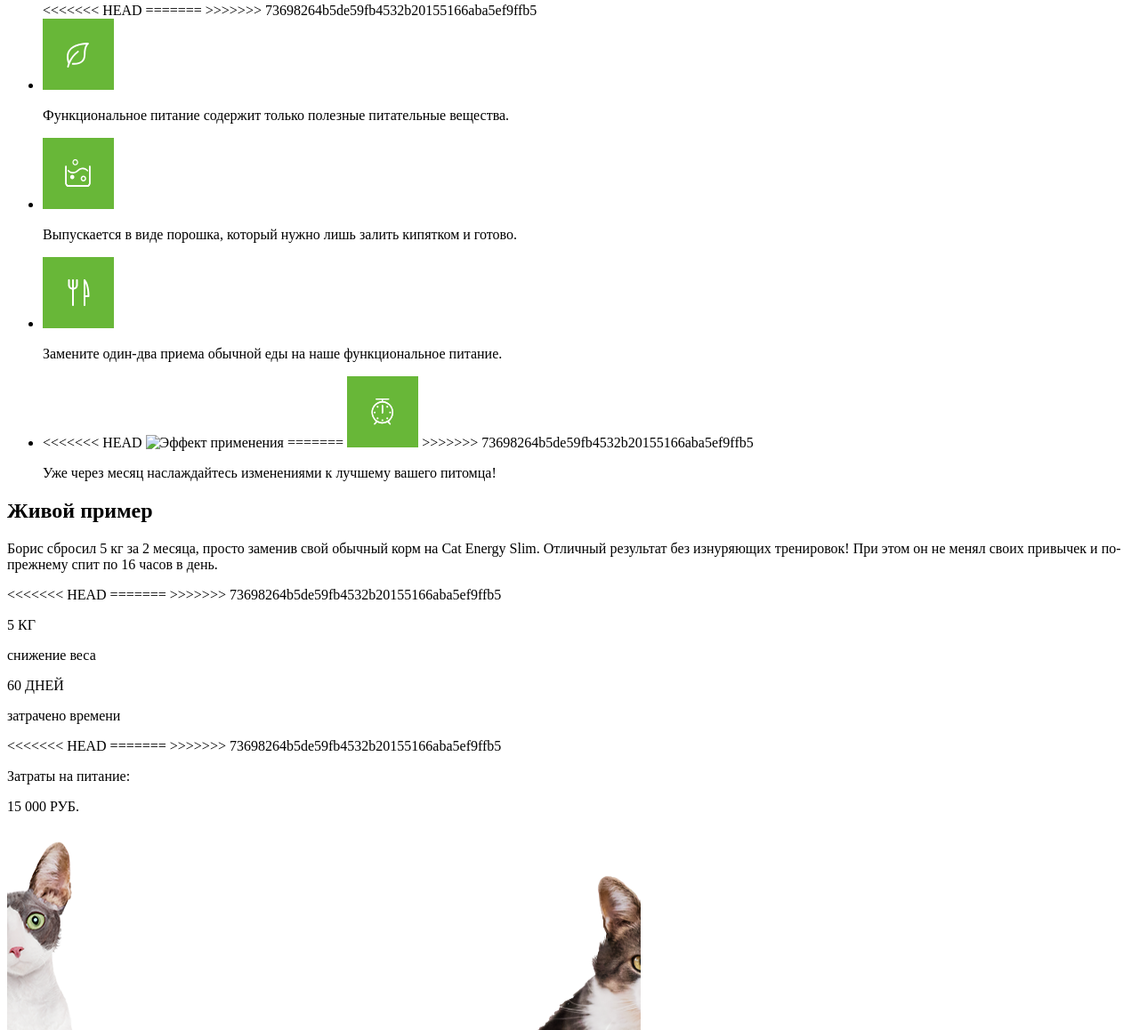
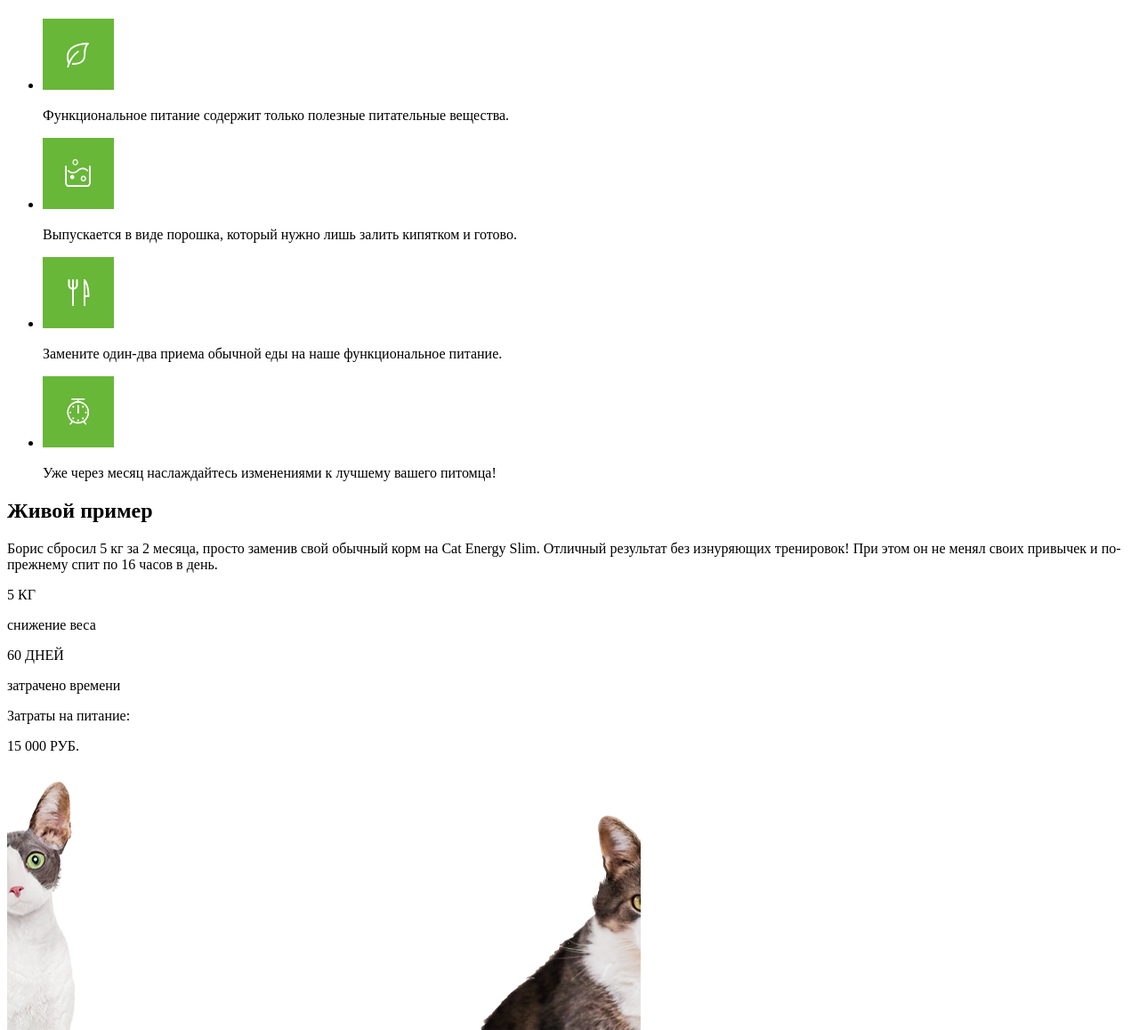
Before and after one commit to Lirisel/384291-cat-energy-22, a website: page source/index.html in a window 1280 px wide. Shown: the part 578-1736 px from the top of the page at 89% size. Drawn offline with Linux system fonts and the light colour scheme.

Commit message:
убрала конфликт еще раз

```diff
--- a/source/index.html
+++ b/source/index.html
@@ -44,7 +44,7 @@
       </div>
 
       <!--Основные программы-->
-
+<span>убрать!</span>
       <div class="product-functions">
         <ul class="product-functions__wrapper">
           <li class="product-functions__item product-functions__item--slimming">
@@ -70,10 +70,7 @@
         <div class="how-it-works__wrapper">
           <h2>Как это работает</h2>
           <ul class="how-it-works__list">
-<<<<<<< HEAD
-=======
 
->>>>>>> 73698264b5de59fb4532b20155166aba5ef9ffb5
             <li class="how-it-works__item how-it-works__item--benefit">
               <img src="../source/img/benefit.svg" alt="Состав" width="80" height="80">
               <p>Функциональное питание содержит только полезные питательные вещества.</p>
@@ -87,14 +84,9 @@
               <p>Замените один-два приема обычной еды на наше функциональное питание.</p>
             </li>
             <li class="how-it-works__item how-it-works__item--effect">
-<<<<<<< HEAD
-              <img src="../source/img/effect.jpg" alt="Эффект применения" width="80" height="80">
-=======
-
               <img src="../source/img/effect.svg" alt="Эффект применения" width="80" height="80">
 
->>>>>>> 73698264b5de59fb4532b20155166aba5ef9ffb5
-              <p>Уже через месяц наслаждайтесь изменениями к лучшему вашего питомца!</p>
+             <p>Уже через месяц наслаждайтесь изменениями к лучшему вашего питомца!</p>
             </li>
           </ul>
         </div>
@@ -107,10 +99,7 @@
           <h2>Живой пример</h2>
           <p>Борис сбросил 5 кг за 2 месяца, просто заменив свой обычный корм на Cat Energy Slim. Отличный результат без изнуряющих тренировок! При этом он не менял своих привычек и по-прежнему спит по 16 часов в день. </p>
           <div class="live-example__parameters">
-<<<<<<< HEAD
-=======
 
->>>>>>> 73698264b5de59fb4532b20155166aba5ef9ffb5
             <div class="live-example__parameter live-example__parameter--weight">
               <p class="live-example__value">5 КГ</p>
               <p class="live-example__description">снижение веса</p>
@@ -120,10 +109,7 @@
               <p class="live-example__description">затрачено времени</p>
             </div>
             <div class="live-example__expenses">
-<<<<<<< HEAD
-=======
 
->>>>>>> 73698264b5de59fb4532b20155166aba5ef9ffb5
               <p>Затраты на питание: </p>
               <p>15 000 РУБ.</p>
             </div>
```
